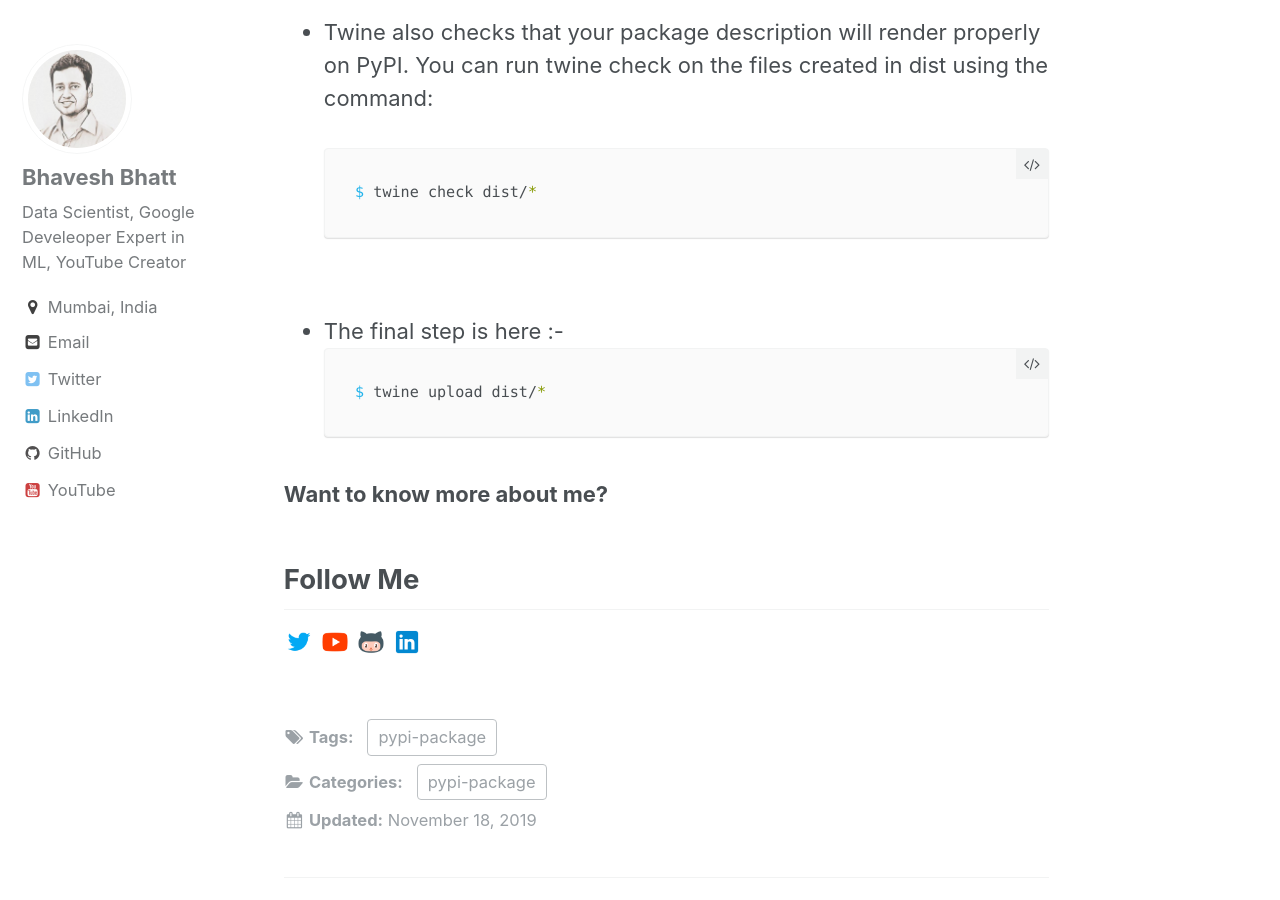
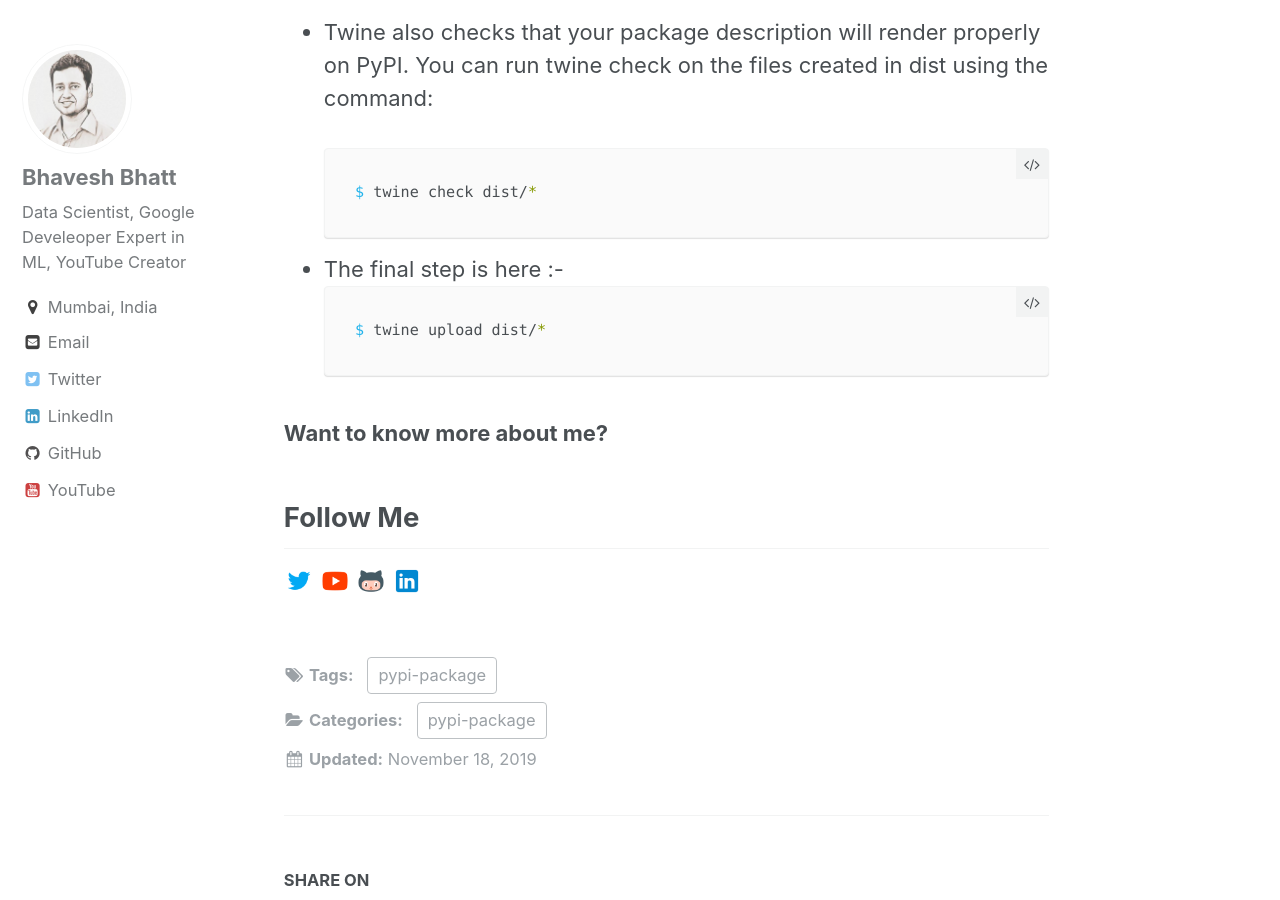
Before and after one commit to bhattbhavesh91/bhattbhavesh91.github.io, a Jekyll site: the page built from _posts/2019-11-18-create-pypi-package.md, in a window 1280 px wide and 900 px high, scrolled down 1999 px. Built offline with Jekyll 4.4.1, drawn with Linux system fonts in a browser that asks for light colours.

Commit message:
added new line

````diff
--- a/_posts/2019-11-18-create-pypi-package.md
+++ b/_posts/2019-11-18-create-pypi-package.md
@@ -44,8 +44,8 @@ $ python setup.py sdist bdist_wheel
 ```sh
 $ twine check dist/*
 ```
+* The final step is here :-
 &nbsp;
-* The final step is here :-
 ```sh
 $ twine upload dist/*
 ```
````
